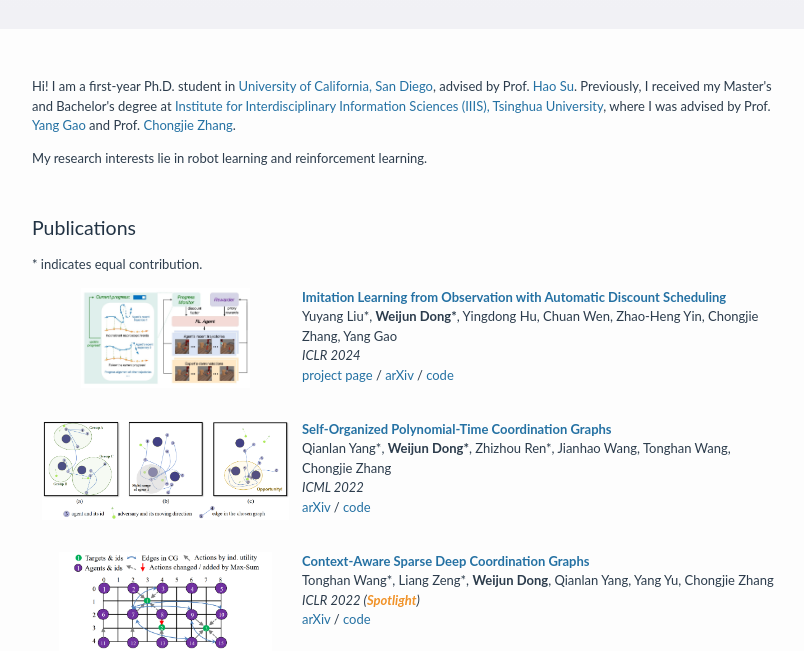
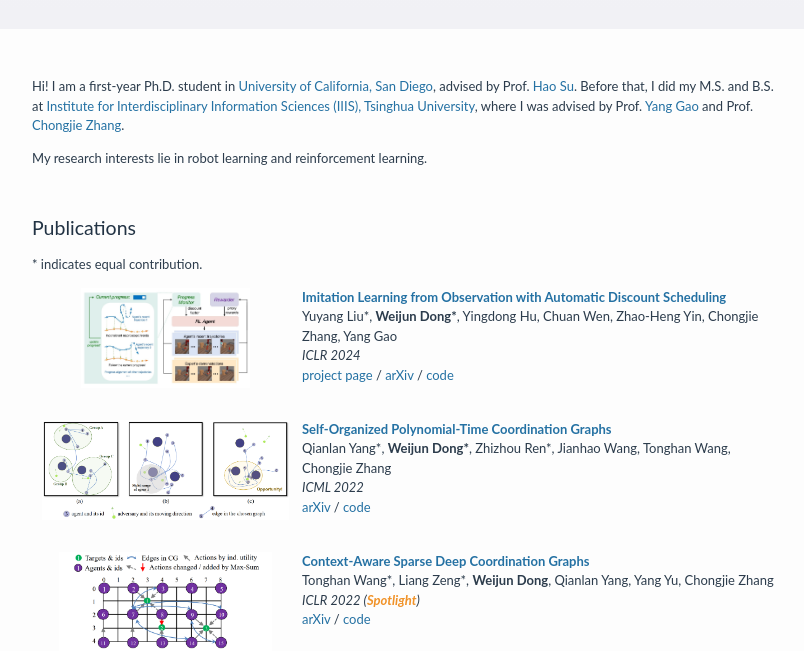
Before and after one commit to dwjshift/dwjshift.github.io, a plain HTML site: page index.html in a window 1280 px wide. Shown: the part 170-821 px from the top of the page, without its empty margins (234-1038 px from the left). Drawn offline with Linux system fonts and the light colour scheme.

Commit message:
Update index.html

```diff
--- a/index.html
+++ b/index.html
@@ -31,7 +31,7 @@
 <div class="content" style="padding-bottom: 64px;">
     <div>
         <p>
-            Hi! I am a first-year Ph.D. student in <a href="https://cse.ucsd.edu/">University of California, San Diego</a>, advised by Prof. <a href="https://cseweb.ucsd.edu/~haosu/">Hao Su</a>. Previously, I received my Master's and Bachelor's degree at <a href="https://iiis.tsinghua.edu.cn/en/">Institute for Interdisciplinary Information Sciences (IIIS), Tsinghua University</a>, where I was advised by Prof. <a href="https://people.iiis.tsinghua.edu.cn/~gaoyang/yang-gao.weebly.com/index.html">Yang Gao</a> and Prof. <a href="https://engineering.wustl.edu/faculty/Chongjie-Zhang.html">Chongjie Zhang</a>.
+            Hi! I am a first-year Ph.D. student in <a href="https://cse.ucsd.edu/">University of California, San Diego</a>, advised by Prof. <a href="https://cseweb.ucsd.edu/~haosu/">Hao Su</a>. Before that, I did my M.S. and B.S. at <a href="https://iiis.tsinghua.edu.cn/en/">Institute for Interdisciplinary Information Sciences (IIIS), Tsinghua University</a>, where I was advised by Prof. <a href="https://people.iiis.tsinghua.edu.cn/~gaoyang/yang-gao.weebly.com/index.html">Yang Gao</a> and Prof. <a href="https://engineering.wustl.edu/faculty/Chongjie-Zhang.html">Chongjie Zhang</a>.
 		</p>
 	<p>
 	    My research interests lie in robot learning and reinforcement learning.
```
